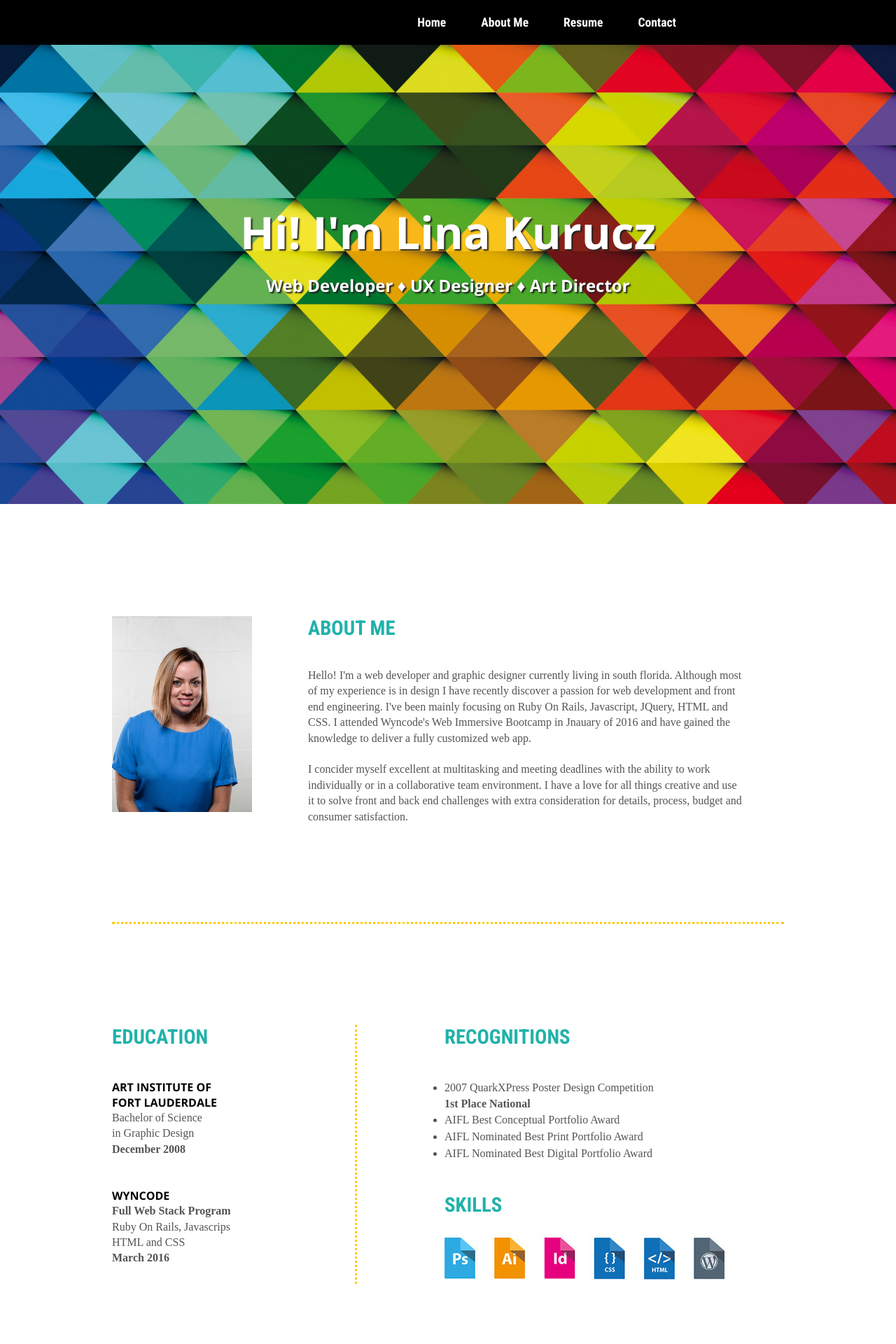
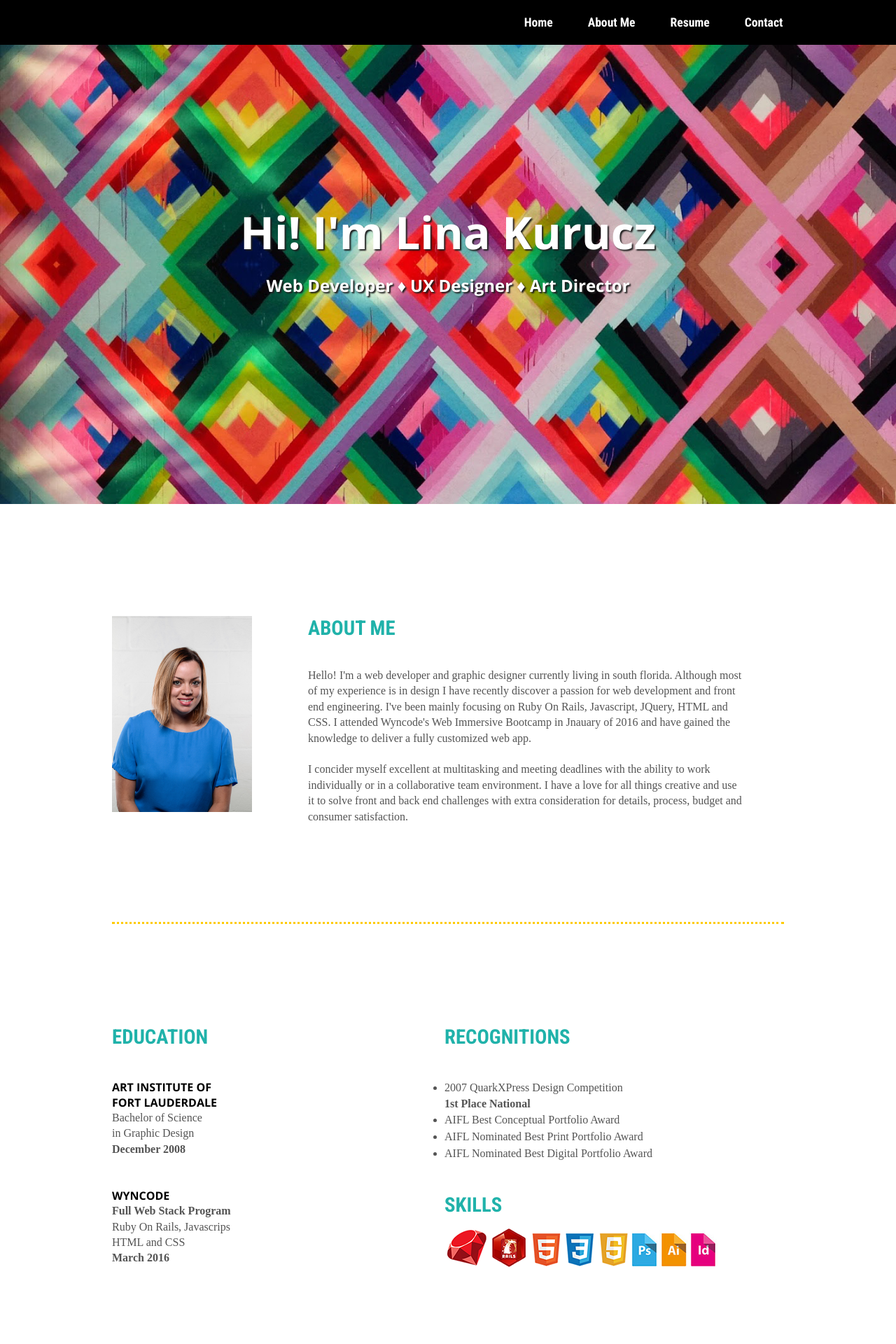
Before and after one commit to ifoundlina/portfolio, a PHP site: page / in a window 1280 px wide. Shown: the top 1920 px of the page at 70% size. Run offline with PHP 8.4, Linux system fonts and the light colour scheme; some libraries are stand-ins or nearby versions; some web fonts are replaced.

Commit message:
friday update

```diff
--- a/css/style.css
+++ b/css/style.css
@@ -40,6 +40,7 @@ ol, ul {
 /**
 * Start of Custom Styles
 */
+
 body {
   /*background-color: LightGray;*/
   font-family: 'Open Sans', sans-serif;
@@ -47,6 +48,7 @@ body {
   height:100%;
   width:100%;
 }
+
 
 p  {
   line-height: 140%;
@@ -94,22 +96,18 @@ h5 {
 .top-navigation {
   background-color: #000000;
   position: fixed;
-  width: 100%;
+  width: 110%;
   /*z-index: 9999;*/
 }
 
-
 .nav ul {
   float: right;
-	/*padding: 300px;*/
-	/*width: 80%;*/
 	display: -webkit-flex;
 	-webkit-flex-direction: flow;
 	-webkit-justify-content: space-between;
 	-webkit-flex-wrap: wrap;
 	/*position: fixed;*/
 }
-
 
 .top-navigation .links  a {
   float: right;
@@ -124,16 +122,21 @@ h5 {
 .top-navigation .links li {
   display: inline-block;
   float: right;
-  padding-right: 50px;
+  padding-left: 50px;
   /*margin-left: 1.563rem;*/
 }
+
+.top-navigation a:hover {
+color: #00e5e6;
+}
+
 
 
 /**
 * Introduction Section
 */
 .introduction {
-  background-image: url('../images/background.jpg');
+  background-image: url('../images/wyn.jpg');
   background-position: center bottom;
   background-repeat: no-repeat;
   background-size: cover;
@@ -142,6 +145,7 @@ h5 {
 }
 .introduction h1,
 .introduction h3 {
+  font: 'Roboto Condensed', sans-serif;
   color: white;
   text-align: center;
   text-shadow: 2px 2px 2px #202020;
@@ -207,15 +211,14 @@ h5 {
   margin: auto;
   border-bottom: dotted;
   border-bottom-color: #FECB00;
-  height: 650px;
+  height: 620px;
   font-size: 1em;
 }
 
 .left-box {
   width: 350px;
-  height: 370px;
   float: left;
-  border-right: dotted;
+  /*border-right: dotted;*/
   border-right-color: #FECB00;
 }
 
@@ -250,7 +253,7 @@ h5 {
 
 .title {
   width: 350px;
-  height: 118px;
+  height: 120px;
   float: left;
   border-right: dotted;
   border-right-color: #FECB00;
@@ -293,7 +296,10 @@ h5 {
   background-color: #DC143C;
   width: 100%;
   color: #FFFFFF;
+}
 
+.footer a:hover {
+color: #00e5e6;
 }
 
 .search:active:before, .clear:active:before {
--- a/index.html
+++ b/index.html
@@ -2,7 +2,7 @@
 <html lang="en">
 <head>
   <meta charset="UTF-8">
-    <title>Lina Kurucz</title>
+  <title>Portfolio | Lina Kurucz - Web Developer, UX Designer & Art Director</title>
   <link rel="stylesheet" href="css/style.css">
   <link href='https://fonts.googleapis.com/css?family=Unna' rel='stylesheet' type='text/css'>
   <link href='https://fonts.googleapis.com/css?family=Roboto+Condensed:400,700' rel='stylesheet' type='text/css'>
@@ -15,9 +15,9 @@
 <nav class="top-navigation">
   <div class="content">
     <ul class="links">
-            <li><a href="#item-3">Contact</a></li>
-           <li><a href="#item-2">Resume</a></li>
-           <li><a href="#item-1">About Me</a></li>
+      <li><a href="#Contact">Contact</a></li>
+      <li><a href="#Resume">Resume</a></li>
+      <li><a href="#About">About Me</a></li>
       <li><a href="#top">Home</a></li>
 
     </ul>
@@ -42,7 +42,7 @@
 
 <!-- About me Section -->
 
-<section name="item-1" id="item-1">
+<section name="About" id="About">
   <div class="about_me">
     <div class="picture">
       <img src="lina.jpg"width="200">
@@ -57,11 +57,11 @@
 </div>
 </section>
 
-<section name="item-2" id="item-2">
+<section name="Resume" id="Resume">
   <div class="education">
 
     <div class="left-box">
-      <h4><a name="item-2" id="item-2">Education</a></h4>
+      <h4><a name="Resume" id="Resume">Education</a></h4>
       <br></br>
       <h1>ART INSTITUTE OF</h1><h1>FORT LAUDERDALE</h1>
       <p>Bachelor of Science</p><p> in Graphic Design</p><p class = "bold">December 2008</p>
@@ -77,7 +77,7 @@
         <h4>Recognitions</h4>
         <br></br>
         <ul>
-        <li>2007 QuarkXPress Poster Design Competition</li>
+          <li>2007 QuarkXPress Design Competition</li>
           <p class = "bold">1st Place National</p>
           <li>AIFL Best Conceptual Portfolio Award</li>
           <li>AIFL Nominated Best Print Portfolio Award</li>
@@ -85,13 +85,12 @@
         </ul>
         <br></br>
         <h4>Skills</h4>
-         <img src="images/my_skills.jpg">
+        <img src="images/my_skills.png">
       </div>
     </div>
 
     <div class="clear"></div>
   </div>
-
 
 
   <!-- Experience -->
@@ -166,17 +165,22 @@
 </div>
 </section>
 
-
-<section>
+<!-- footer -->
+<section name="Contact" id="Contact">
   <div class="footer">
-
-<h5><a name="item-3" id="item-3">Get in Touch!</a></h5>
-   <p class="white">Checkout my Portfolio, Instagram and GitHub Account<br>Tel: (561) 706-2985 &#9830; Email: ifoundlina@gmail.com</br></p>
+    <h5>Get in Touch!</h5>
+    <p class="white">Checkout my Portfolio, Instagram and GitHub Account<br>Email: ifoundlina@gmail.com</br></p>
 
     <ul class="social">
       <i><a href="http://linakurucz.com/" target="_blank"><i class="fa fa-briefcase fa-3x"></i></a>&nbsp;&nbsp;
+
+      <i><a href="https://github.com/ifoundlina" target="_blank"><i class="fa fa-github-alt fa-3x"></i></a>&nbsp;&nbsp;
+
+      <i><a href="https://twitter.com/linakurucz" target="_blank"><i class="fa fa-twitter-square fa-3x"></i></a>&nbsp;&nbsp;
+
+      <i><a href="https://www.linkedin.com/in/ifoundlina" target="_blank"><i class="fa fa-linkedin fa-3x"></i></a>&nbsp;&nbsp;
+
       <i><a href="https://instagram.com/ifoundlina/" target="_blank"><i class="fa fa-instagram fa-3x"></i></a>&nbsp;&nbsp;
-    <i><a href="https://github.com/ifoundlina" target="_blank"><i class="fa fa-github-alt fa-3x"></i></a>
     </ul>
   </div>
 
```
Also changed, not shown: images/my_skills.jpg, images/my_skills.png (added), images/wyn.jpg (added), lina-2.jpg (deleted), 1 other file. Lines whose indentation alone changed are shown as unchanged.
